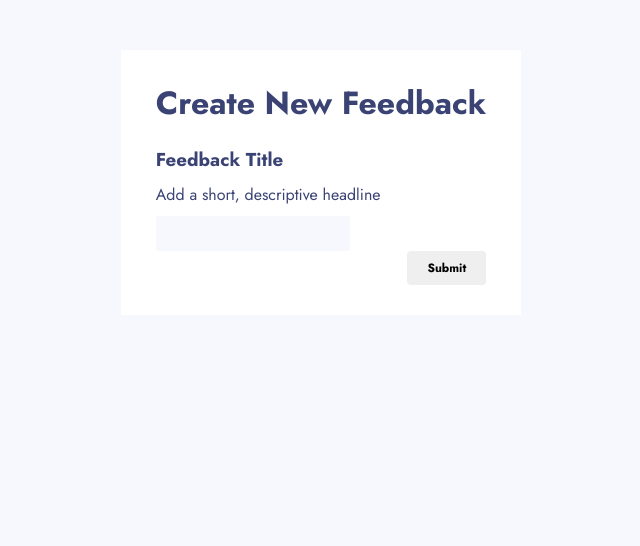
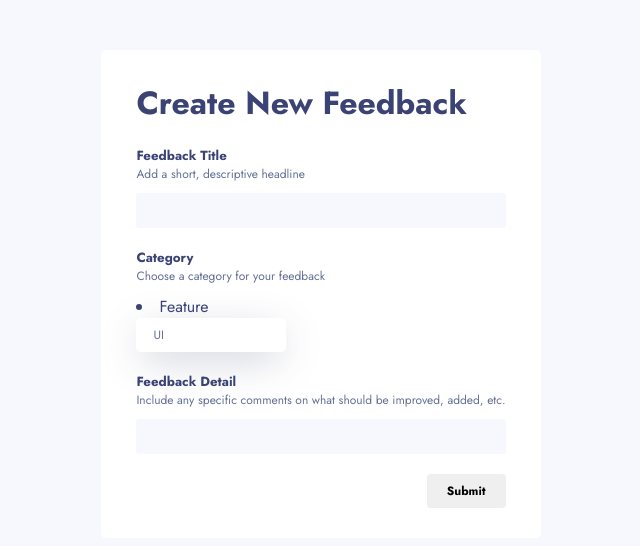
Before and after one commit to catli-unbounce/product_idea_board, a React (Create React App) app: page /new in a window 1280 px wide. Shown: the top 546 px of the page, without its empty margins (319-959 px from the left). Built offline with nearby package versions, Linux system fonts and the light colour scheme.

Commit message:
Create new form css

```diff
--- a/_base.scss
+++ b/_base.scss
@@ -70,7 +70,7 @@ button {
     font-size: 1.2rem;
 }
 
-textarea:focus, input:focus{
+textarea:focus, input:focus, select:focus{
     outline: solid .5px $blue-1;
 }
 
@@ -86,6 +86,36 @@ textarea:focus, input:focus{
     }
 }
 
+.select-input {
+    background-color: $background-grey;
+    padding: .8rem 1.7rem;
+    font-family: inherit;
+    color: $grey-3;
+    border-radius: .3rem;
+    border: none;
+
+    &:active {
+        border: none;
+    }
+
+    li {
+
+        &:not(:first-child) {
+            display: none;
+        }
+    }
+}
+
+.dropdown {
+    background-color: $white;
+    color: $grey-4;
+    font-weight: 400;
+    font-size: 1.2rem;
+    border-radius: 5px;
+    box-shadow: 0px 10px 40px -7px rgba(55, 63, 104, 0.350492);
+    width: 15rem;
+}
+
 .text-input--active {
 
 }
--- a/src/components/RequestForm/RequestForm.module.scss
+++ b/src/components/RequestForm/RequestForm.module.scss
@@ -5,6 +5,7 @@ form {
     padding: 3rem 3.5rem;
     color: $grey-3;
     align-items: flex-start;
+    border-radius: 5px;
 
     h1 {
         margin-bottom: 2rem;
@@ -16,6 +17,12 @@ form {
 
     input {
         border: none;
+        width: 100%;
+    }
+
+    label {
+        align-self: stretch;
+        margin-bottom: 2rem;
     }
 
     button {
@@ -23,6 +30,11 @@ form {
         align-self: flex-end;
     }
 
+    p {
+        color: $grey-4;
+        font-size: 1.2rem;
+    }
+
     label {
 
     }
--- a/src/components/RequestForm/index.js
+++ b/src/components/RequestForm/index.js
@@ -6,11 +6,29 @@ const RequestForm = () => {
             <h1>Create New Feedback</h1>
 
             <label>
-                <h3 className="label">Feedback Title</h3>
+                <h5 className="label">Feedback Title</h5>
                 <p className="label-desc">Add a short, descriptive headline</p>
                 <input className="text-input" name="name" />
             </label>
 
+            <label>
+                <h5 className="label">Category</h5>
+                <p className="label-desc">Choose a category for your feedback</p>
+                <li value="feature">Feature</li>
+                <ul className="select-input dropdown">
+                    <li value="ui">UI</li>
+                    <li value="ux">UX</li>
+                    <li value="enhancement">Enhancement</li>
+                    <li value="bug">Bug</li>
+                </ul>
+
+            </label>
+
+            <label>
+                <h5 className="label">Feedback Detail</h5>
+                <p className="label-desc">Include any specific comments on what should be improved, added, etc.</p>
+                <input className="text-input" name="name" />
+            </label>
 
             <button type="submit">Submit</button>
         </form>
```
